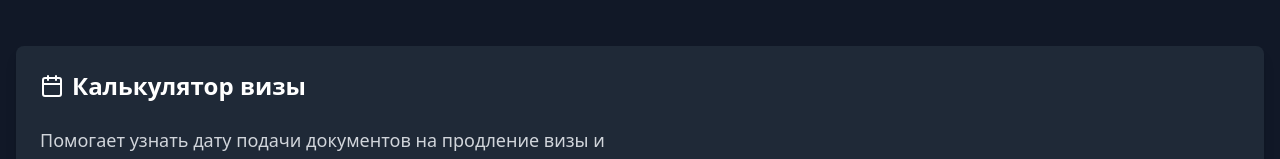
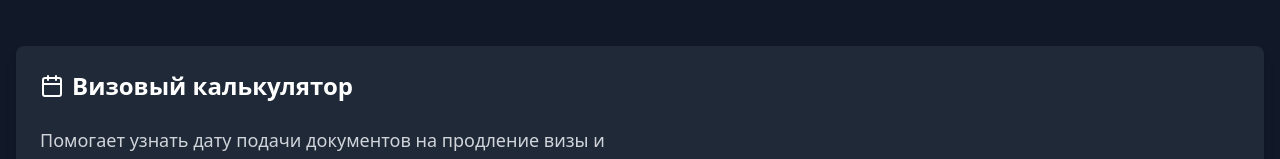
Before and after one commit to poposhka1990/isa-new, a React (Vite) app: page / in a window 1280 px wide. Shown: the part 210-369 px from the top of the page. Built offline with nearby package versions, Linux system fonts and the light colour scheme.

Commit message:
correct visa calculator title in rus

```diff
--- a/src/pages/Home.tsx
+++ b/src/pages/Home.tsx
@@ -138,7 +138,7 @@ const Home = () => {
         >
           <h2 className="text-2xl font-bold mb-6 text-gray-900 dark:text-white flex items-center">
             <Calendar className="w-6 h-6 mr-2" />
-            {language === 'ru' ? 'Калькулятор визы' : 'Visa Calculator'}
+            {language === 'ru' ? 'Визовый калькулятор' : 'Visa Calculator'}
           </h2>
 
           <p className="text-lg dark:text-gray-300 text-gray-600 max-w-2xl">
```
